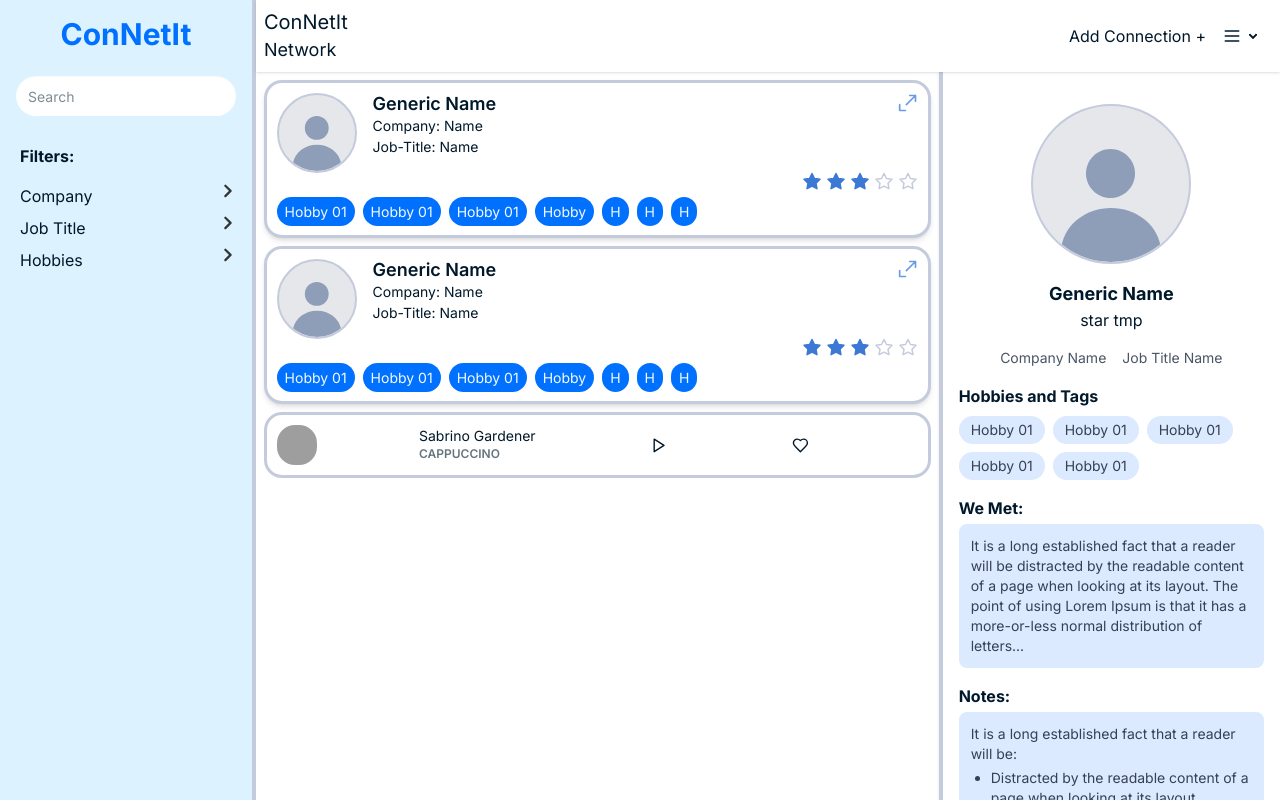
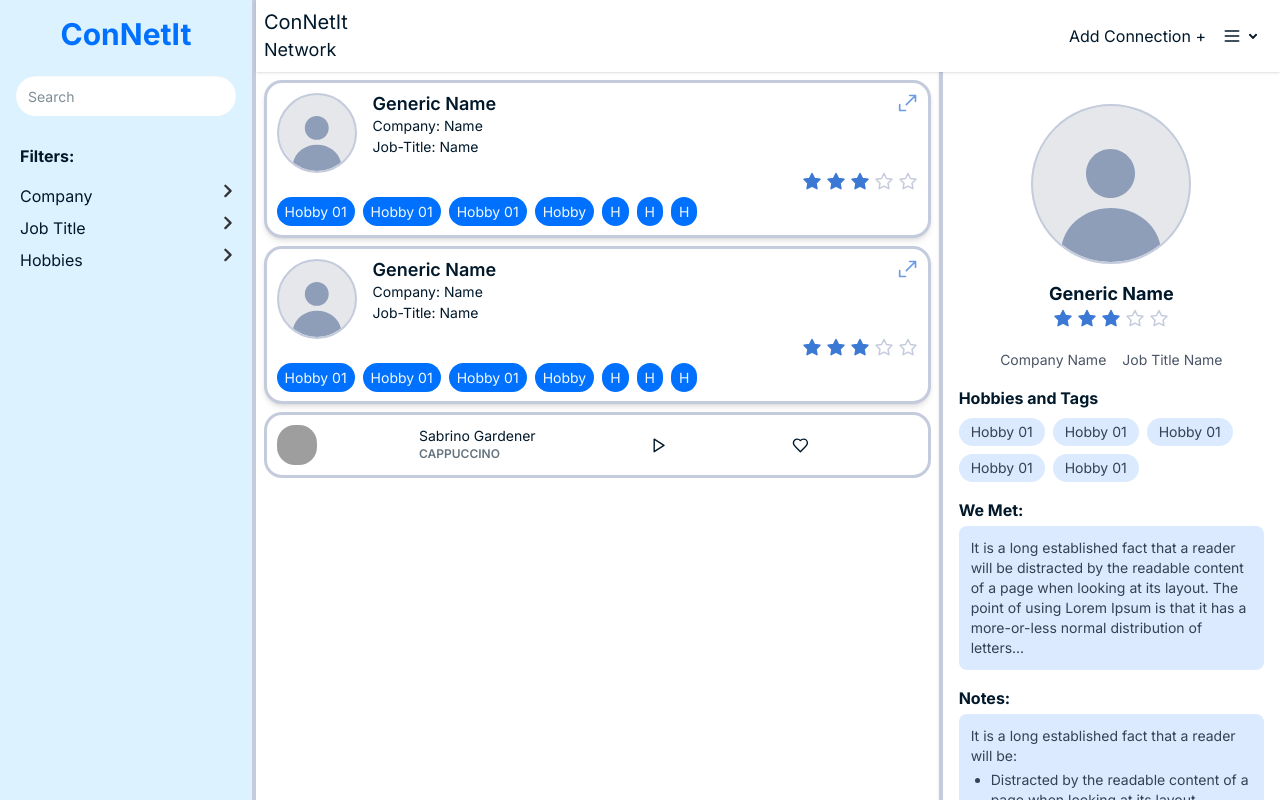
Before and after one commit to FabianoGLentini/ConNetIt, a Next.js app in the folder frontend/: page / in a window 1280 px wide. Built offline with nearby package versions, Linux system fonts and the light colour scheme; grey boxes are pictures that could not be loaded.

Commit message:
Add: connectionlvl component asset to replace original star set up

```diff
--- a/frontend/app/components/Network/ConnectionCard.tsx
+++ b/frontend/app/components/Network/ConnectionCard.tsx
@@ -1,5 +1,6 @@
 import React from "react";
 import { Avatar } from "./ConnectionCard/Avatar";
+import { ConnectionLvl } from "../assets/ConnectionLvl";
 // TODO add props var
 export default function ConnectionCard() {
   return (
@@ -46,11 +47,7 @@ export default function ConnectionCard() {
             </button>
             {/* rating row ──────────────────────────────────────────── */}
             {/* TODO rework rating system this is tmp visual */}
-            <div className=" flex gap-1 w-fit h-fit mb-1.5">
-              {[1, 2, 3, 4, 5].map((n) => (
-                <Star key={n} filled={n <= 3} />
-              ))}
-            </div>
+            <ConnectionLvl />
           </div>
         </div>
         {/* tags row ───────────────────────────────────────────── */}
@@ -75,23 +72,3 @@ export default function ConnectionCard() {
     </div>
   );
 }
-
-/* helper star component */
-function Star({ filled }: { filled: boolean }) {
-  return (
-    <svg
-      xmlns="http://www.w3.org/2000/svg"
-      className="h-5 w-5"
-      viewBox="0 0 20 20"
-      fill={filled ? "#3C79D5" : "none"}
-      stroke={filled ? "#3C79D5" : "#C4CBDC"}
-    >
-      <path
-        strokeLinecap="round"
-        strokeLinejoin="round"
-        strokeWidth="1.5"
-        d="M10 2.5l2.47 5.01 5.53.8-4 3.9.94 5.49L10 15.1l-4.94 2.6.94-5.49-4-3.9 5.53-.8L10 2.5z"
-      />
-    </svg>
-  );
-}
--- /dev/null
+++ b/frontend/app/components/assets/ConnectionLvl.tsx
@@ -0,0 +1,31 @@
+import React from "react";
+
+export const ConnectionLvl = () => {
+  return (
+    <div className=" flex gap-1 w-fit h-fit mb-1.5">
+      {[1, 2, 3, 4, 5].map((n) => (
+        <Star key={n} filled={n <= 3} />
+      ))}
+    </div>
+  );
+};
+
+// TODO add sizing adjustments based on container size or set sizing..?
+function Star({ filled }: { filled: boolean }) {
+  return (
+    <svg
+      xmlns="http://www.w3.org/2000/svg"
+      className="h-5 w-5"
+      viewBox="0 0 20 20"
+      fill={filled ? "#3C79D5" : "none"}
+      stroke={filled ? "#3C79D5" : "#C4CBDC"}
+    >
+      <path
+        strokeLinecap="round"
+        strokeLinejoin="round"
+        strokeWidth="1.5"
+        d="M10 2.5l2.47 5.01 5.53.8-4 3.9.94 5.49L10 15.1l-4.94 2.6.94-5.49-4-3.9 5.53-.8L10 2.5z"
+      />
+    </svg>
+  );
+}
--- a/frontend/app/components/layout/ConnectionInfoDisplay.tsx
+++ b/frontend/app/components/layout/ConnectionInfoDisplay.tsx
@@ -1,5 +1,6 @@
 import React from "react";
 import { Avatar } from "../Network/ConnectionCard/Avatar";
+import { ConnectionLvl } from "../assets/ConnectionLvl";
 // import { FaStar, FaRegStar } from "react-icons/fa";
 // import { FiEdit2, FiPlus } from "react-icons/fi";
 
@@ -19,9 +20,9 @@ const ConnectionDisplayBar = () => {
       </div>
 
       {/* Name + Rating */}
-      <div className="text-center">
+      <div className="text-center flex flex-col items-center">
         <h2 className="font-bold text-lg">Generic Name</h2>
-        <span>star tmp</span>
+        <ConnectionLvl />
       </div>
 
       {/* Company & Job */}
```
